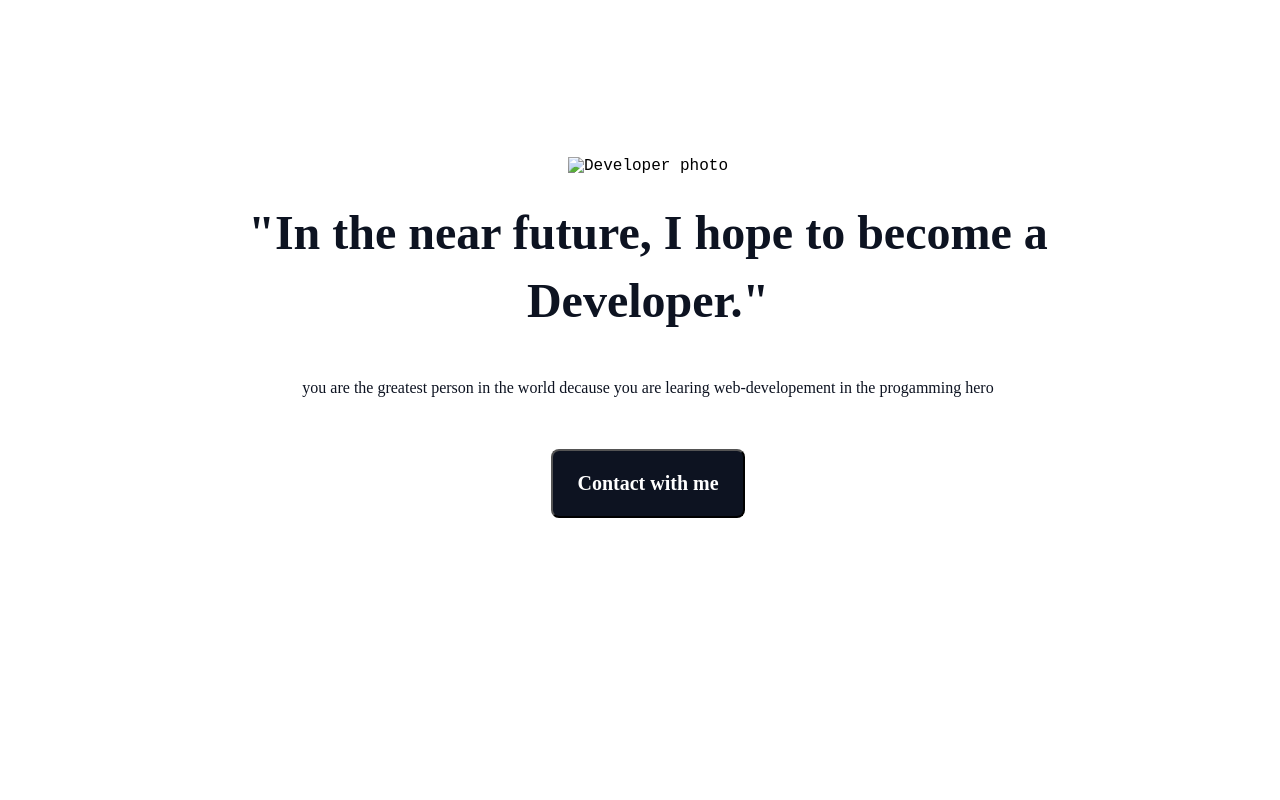
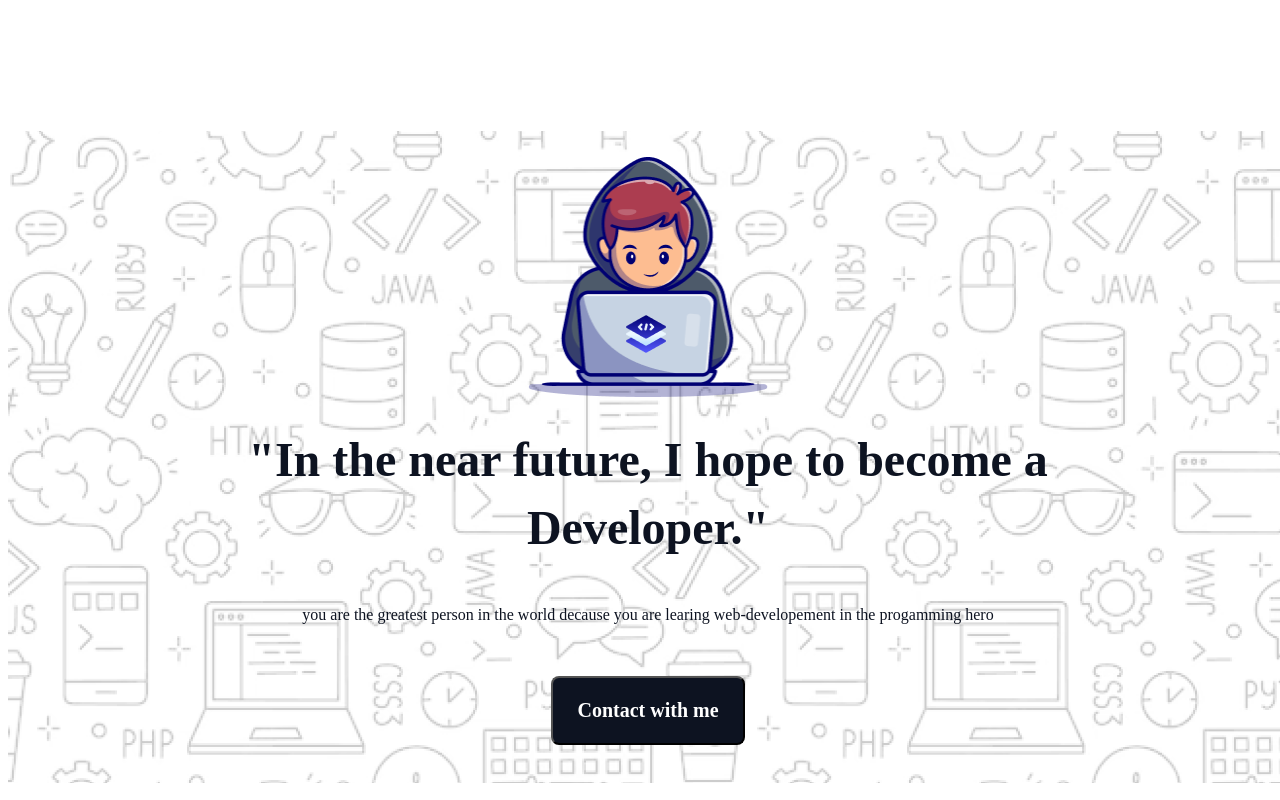
Before and after one commit to safwanvai25/project-1, a plain HTML site: page index.html in a window 1280 px wide. Drawn offline with Linux system fonts and the light colour scheme; a web font is replaced by a local one.

Commit message:
section-1-add

```diff
--- a/index.html
+++ b/index.html
@@ -9,7 +9,7 @@
 <body >
     <section class="parent-1 azeret-mono-normal" id="section-1">
         <div class="content">
-     <div class="photo"><img src="B10A1-Challenge-Begins/assets/Group.png" alt="Developer photo">
+     <div class="photo"><img src=" /assets-safwan/Group.png" alt="Developer photo">
     </div>
     <h1 class="content-h1 .azeret-mono-normal">"In the near future, I hope to become a Developer."</h1>
     <p class="content-p">you are the greatest person in the world decause you are learing web-developement in  the progamming hero</p>
--- a/styels/style.css
+++ b/styels/style.css
@@ -21,7 +21,7 @@
     height: 652px;
     width: 100vw;
 
-    background-image: url(../B10A1-Challenge-Begins/assets/Hero-bg.png);
+    background-image: url(../assets-safwan/Hero-bg.png);
 
 }
 .content{
```
Also changed, not shown: assets-safwan/Group 3.png (added), assets-safwan/Group 4.png (added), assets-safwan/Group.png (added), assets-safwan/Hero-bg.png (added), assets-safwan/Layer_1.png (added), assets-safwan/css.png (added), assets-safwan/facebook.png (added), assets-safwan/github.png (added), assets-safwan/handshake.jpg (added), assets-safwan/html.png (added), assets-safwan/js.png (added), assets-safwan/linkedin-icon 1.png (added), assets-safwan/mongodb.png (added), assets-safwan/nodejs.png (added), 1 more files.
